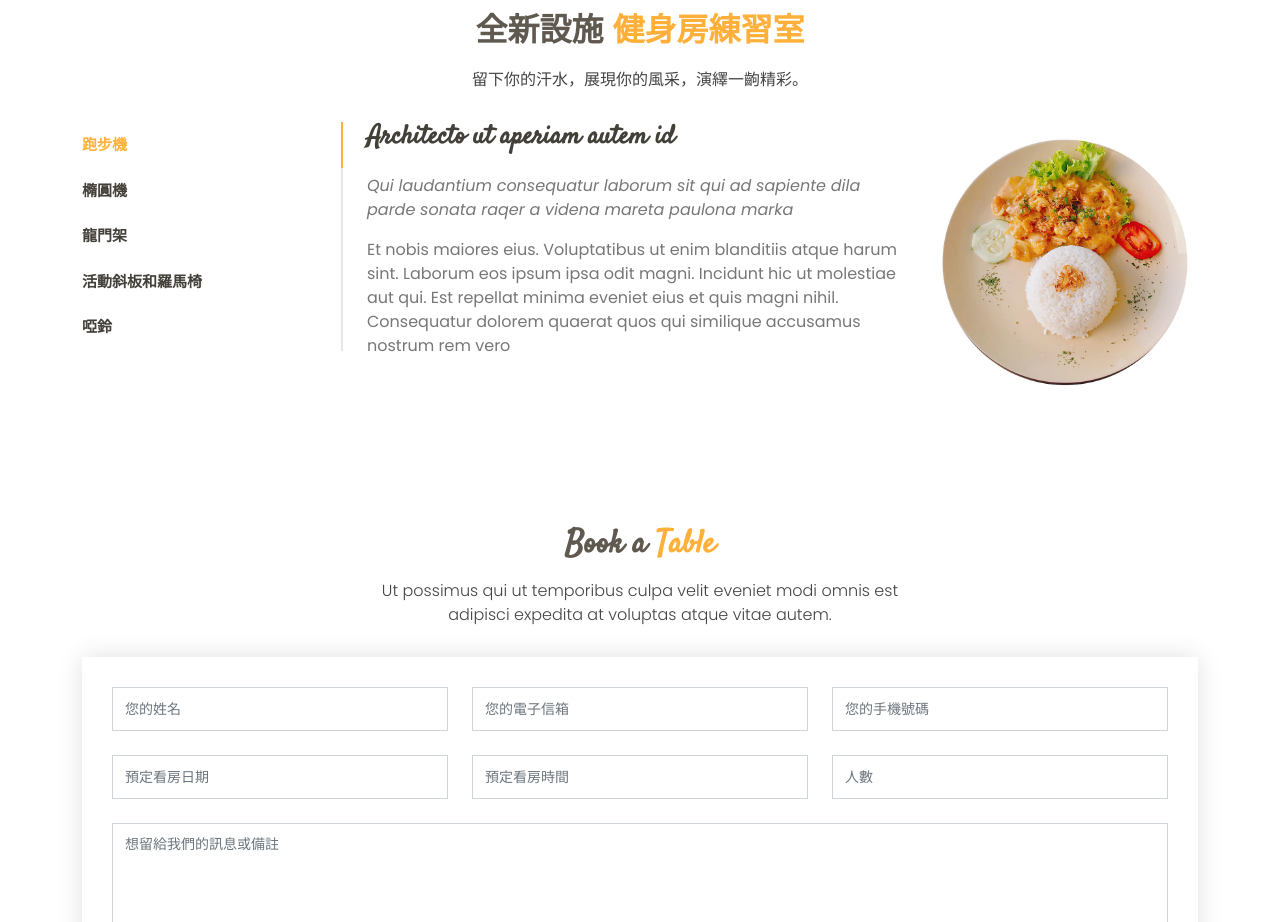
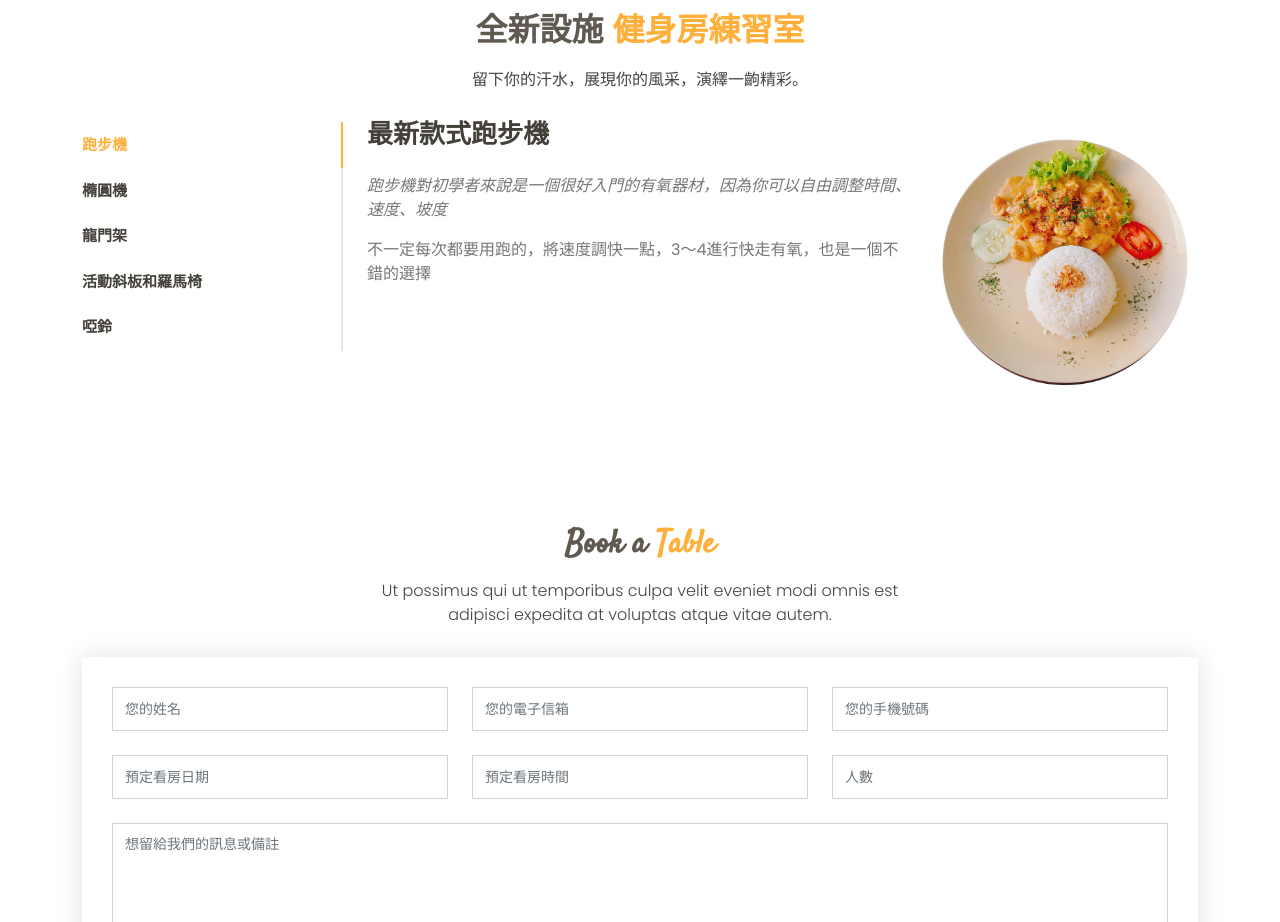
Before and after one commit to shioubi/web-design-project, a plain HTML site: page Delicious/index.html in a window 1280 px wide. Shown: the part 2420-3342 px from the top of the page. Drawn offline with Linux system fonts and the light colour scheme.

Commit message:
Update index.html

```diff
--- a/Delicious/index.html
+++ b/Delicious/index.html
@@ -352,9 +352,9 @@
               <div class="tab-pane active show" id="tab-1">
                 <div class="row">
                   <div class="col-lg-8 details order-2 order-lg-1">
-                    <h3>Architecto ut aperiam autem id</h3>
-                    <p class="fst-italic">Qui laudantium consequatur laborum sit qui ad sapiente dila parde sonata raqer a videna mareta paulona marka</p>
-                    <p>Et nobis maiores eius. Voluptatibus ut enim blanditiis atque harum sint. Laborum eos ipsum ipsa odit magni. Incidunt hic ut molestiae aut qui. Est repellat minima eveniet eius et quis magni nihil. Consequatur dolorem quaerat quos qui similique accusamus nostrum rem vero</p>
+                    <h3>最新款式跑步機</h3>
+                    <p class="fst-italic">跑步機對初學者來說是一個很好入門的有氧器材，因為你可以自由調整時間、速度、坡度</p>
+                    <p>不一定每次都要用跑的，將速度調快一點，3～4進行快走有氧，也是一個不錯的選擇</p>
                   </div>
                   <div class="col-lg-4 text-center order-1 order-lg-2">
                     <img src="assets/img/specials-1.jpg" alt="" class="img-fluid">
```
